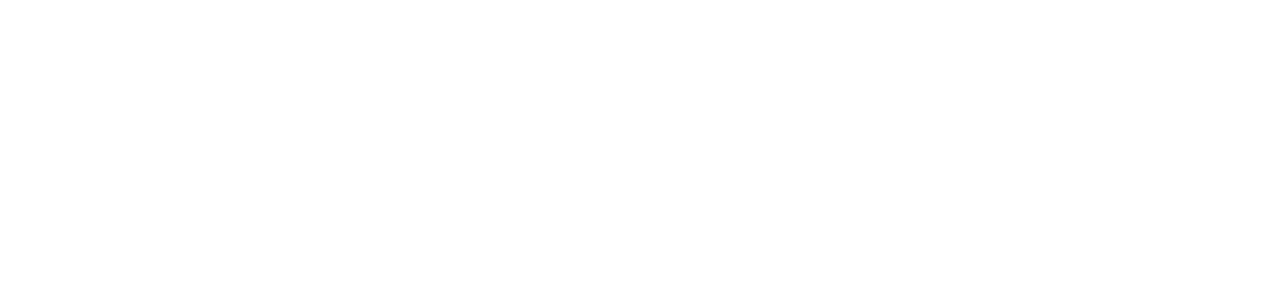
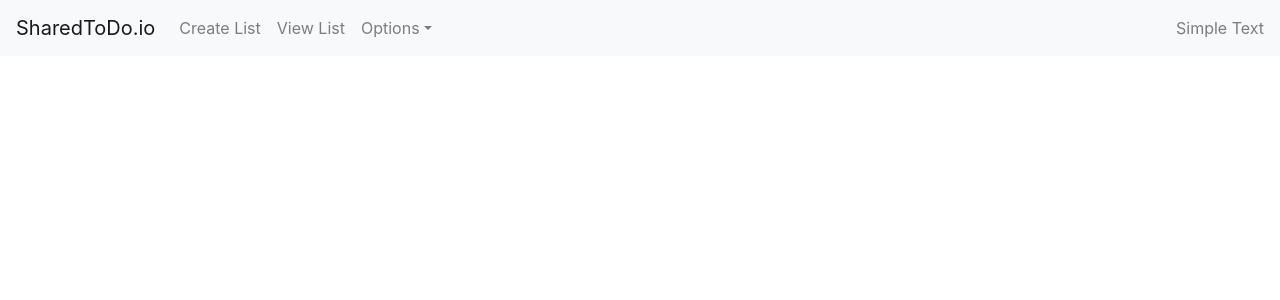
Before and after one commit to ethanb123/SharedToDo, a React (Create React App) app: page /homepage in a window 1280 px wide. Shown: the top 300 px of the page. Built offline with nearby package versions, Linux system fonts and the light colour scheme.

Commit message:
Started the layout of the website

```diff
--- a/package.json
+++ b/package.json
@@ -10,10 +10,12 @@
     "@types/node": "^12.0.0",
     "@types/react": "^16.9.53",
     "@types/react-dom": "^16.9.8",
-    "react": "^17.0.1",
-    "react-dom": "^17.0.1",
+    "bootstrap": "^4.6.0",
+    "react": "^17.0.2",
+    "react-dom": "^17.0.2",
     "react-router-dom": "^5.2.0",
     "react-scripts": "4.0.1",
+    "reactstrap": "^8.9.0",
     "typescript": "^4.0.3",
     "web-vitals": "^0.2.4"
   },
--- a/src/App.tsx
+++ b/src/App.tsx
@@ -20,6 +20,10 @@
               <HomePage />
             </Route>
 
+            <Route path="/homepage">
+              <HomePage />
+            </Route>
+
           </Switch>
         </div>
       </Router>
--- a/src/index.tsx
+++ b/src/index.tsx
@@ -3,6 +3,7 @@
 import './index.css';
 import App from './App';
 import reportWebVitals from './reportWebVitals';
+import 'bootstrap/dist/css/bootstrap.min.css';
 
 ReactDOM.render(
   <React.StrictMode>
--- a/src/views/HomePage.tsx
+++ b/src/views/HomePage.tsx
@@ -1,30 +1,61 @@
-import React from 'react';
-import logo from "../logo.svg"
 
-function HomePage() {
-    return (
-        <div>
-            <h1>test HomePage</h1>
+import React, { useState } from 'react';
+import {
+  Collapse,
+  Navbar,
+  NavbarToggler,
+  NavbarBrand,
+  Nav,
+  NavItem,
+  NavLink,
+  UncontrolledDropdown,
+  DropdownToggle,
+  DropdownMenu,
+  DropdownItem,
+  NavbarText
+} from 'reactstrap';
 
-            <div className="App">
-            <header className="App-header">
-                <img src={logo} className="App-logo" alt="logo" />
-                <p>
-                Edit <code>src/App.tsx</code> and save to reload.
-                </p>
-                <a
-                className="App-link"
-                href="https://reactjs.org"
-                target="_blank"
-                rel="noopener noreferrer"
-                >
-                Learn React
-                </a>
-            </header>
-            </div>
-        </div>
+const HomePage = (props: any) => {
+  const [isOpen, setIsOpen] = useState(false);
 
-    )
+  const toggle = () => setIsOpen(!isOpen);
+
+  return (
+    <div>
+      <Navbar color="light" light expand="md">
+        <NavbarBrand href="/">SharedToDo.io</NavbarBrand>
+        <NavbarToggler onClick={toggle} />
+        <Collapse isOpen={isOpen} navbar>
+          <Nav className="mr-auto" navbar>
+            <NavItem>
+              <NavLink href="/">Create List</NavLink>
+            </NavItem>
+            <NavItem>
+              <NavLink href="/">View List</NavLink>
+            </NavItem>
+            <UncontrolledDropdown nav inNavbar>
+              <DropdownToggle nav caret>
+                Options
+              </DropdownToggle>
+              <DropdownMenu right>
+                <DropdownItem>
+                  Option 1
+                </DropdownItem>
+                <DropdownItem>
+                  Option 2
+                </DropdownItem>
+                <DropdownItem divider />
+                <DropdownItem>
+                  Reset
+                </DropdownItem>
+              </DropdownMenu>
+            </UncontrolledDropdown>
+          </Nav>
+          <NavbarText>Simple Text</NavbarText>
+        </Collapse>
+      </Navbar>
+    </div>
+  );
 }
 
-export default HomePage
+export default HomePage;
```
Also changed, not shown: 2 other files (tests, documents, lock files or other folders).
